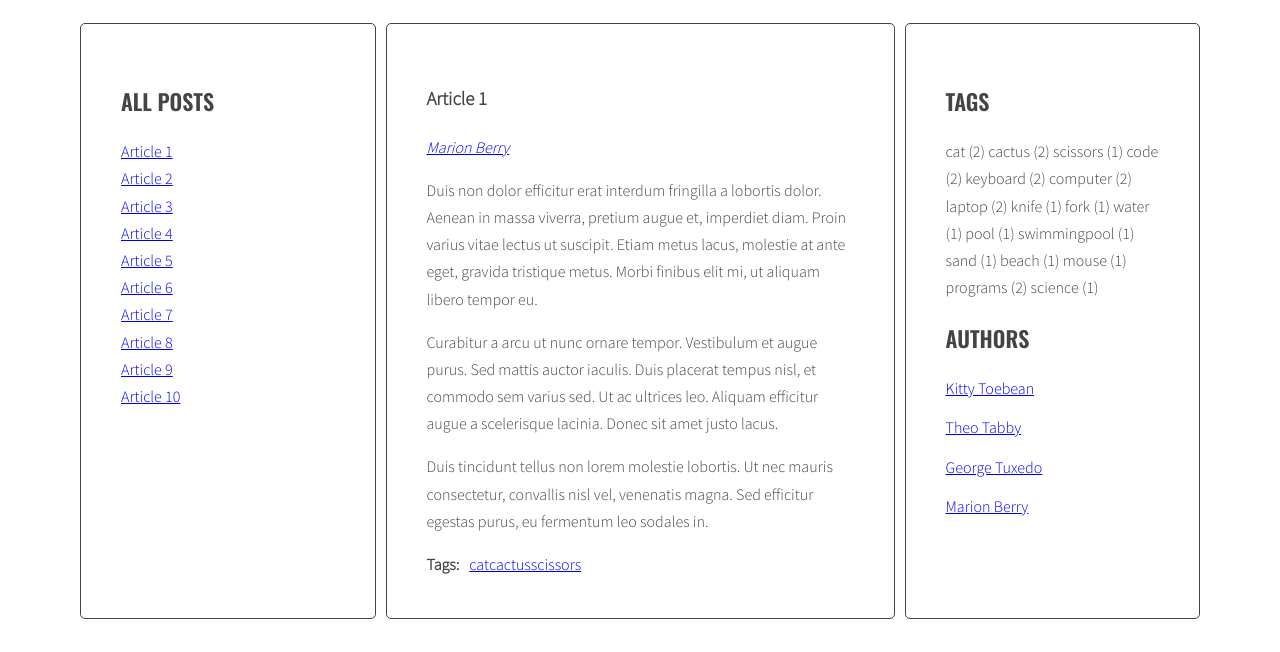
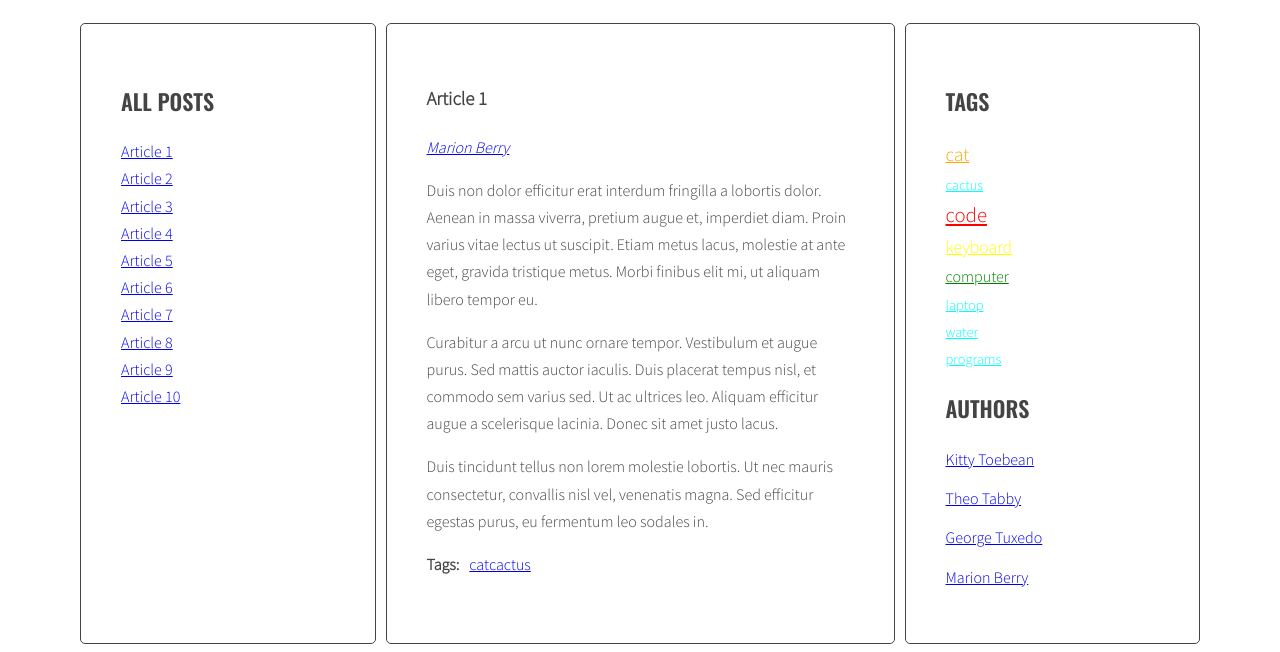
Before and after one commit to Lewiix/javascript-blog, a website: page index.html in a window 1280 px wide. Shown: the part 220-872 px from the top of the page. Before the commit the page ends 847 px from the top, so only its background shows below. Drawn offline with nearby package versions, Linux system fonts and the light colour scheme.

Commit message:
Add CalculateTagClass and add tag-size style

```diff
--- a/index.html
+++ b/index.html
@@ -18,7 +18,7 @@
               </ul>
             </aside>
             <section class="posts">
-              <article class="post active" id="article-1" data-tags="cat cactus scissors"  data-author="Marion Berry">
+              <article class="post active" id="article-1" data-tags="cat cactus"  data-author="Marion Berry">
                 <h3 class="post-title">Article 1</h3>
                 <p class="post-author"></p>
                 <div class="post-content">
@@ -60,7 +60,7 @@
                   </ul>
                 </div>
               </article>
-              <article class="post" id="article-4" data-tags="knife fork" data-author="Kitty Toebean">
+              <article class="post" id="article-4" data-tags="cat computer" data-author="Kitty Toebean">
                 <h3 class="post-title">Article 4</h3>
                 <p class="post-author"></p>
                 <div class="post-content">
@@ -74,7 +74,7 @@
                   </ul>
                 </div>
               </article>
-              <article class="post" id="article-5" data-tags="computer" data-author="Marion Berry">
+              <article class="post" id="article-5" data-tags=" cat computer code keyboard" data-author="Marion Berry">
                 <h3 class="post-title">Article 5</h3>
                 <p class="post-author"></p>
                 <div class="post-content">
@@ -88,7 +88,7 @@
                   </ul>
                 </div>
               </article>
-              <article class="post" id="article-6" data-tags="cat cactus" data-author="George Tuxedo">
+              <article class="post" id="article-6" data-tags="cat cactus water code" data-author="George Tuxedo">
                 <h3 class="post-title">Article 6</h3>
                 <p class="post-author"></p>
                 <div class="post-content">
@@ -102,7 +102,7 @@
                   </ul>
                 </div>
               </article>
-              <article class="post" id="article-7" data-tags="water pool swimmingpool sand beach" data-author="Kitty Toebean">
+              <article class="post" id="article-7" data-tags="cat code" data-author="Kitty Toebean">
                 <h3 class="post-title">Article 7</h3>
                 <p class="post-author"></p>
                 <div class="post-content">
@@ -116,7 +116,7 @@
                   </ul>
                 </div>
               </article>
-              <article class="post" id="article-8" data-tags="mouse keyboard" data-author="Theo Tabby">
+              <article class="post" id="article-8" data-tags="keyboard code" data-author="Theo Tabby">
                 <h3 class="post-title">Article 8</h3>
                 <p class="post-author"></p>
                 <div class="post-content">
@@ -130,7 +130,7 @@
                   </ul>
                 </div>
               </article>
-              <article class="post" id="article-9" data-tags="programs science" data-author="Marion Berry">
+              <article class="post" id="article-9" data-tags="programs keyboard" data-author="Marion Berry">
                 <h3 class="post-title">Article 9</h3>
                 <p class="post-author"></p>
                 <div class="post-content">
--- a/js/script.js
+++ b/js/script.js
@@ -35,7 +35,9 @@ const optArticleSelector = '.post',
   optTitleListSelector = '.titles',
   optArticleTagsSelector = '.post-tags .list',
   optAuthorSelector = '.post-author',
-  optTagsListSelector = '.tags.list';
+  optTagsListSelector = '.tags.list',
+  optCloudClassCount = 5,
+  optCloudClassPrefix = 'tag-size-';
 
 function generateTitleLinks(customSelector = '') {
 
@@ -72,7 +74,7 @@ for (let link of links) {
   link.addEventListener('click', titleClickHandler);
 }
 function calculateTagsParams (tags) {
-  const params = {max: 0, min: 99999}
+  const params = {max: 0, min: 99999};
   console.log(params);
   for (let tag in tags) {
     console.log(tag + ' is used ' + tags[tag] + ' times');
@@ -85,6 +87,14 @@ function calculateTagsParams (tags) {
     }
   }
   return params;
+}
+function calculateTagClass (count, params) {
+  const normalizedCount = count - params.min;
+  const normalizedMax = params.max - params.min;
+  const percentage = normalizedCount / normalizedMax;
+  const classNumber = Math.floor( percentage * (optCloudClassCount - 1) + 1);
+  console.log ( classNumber);
+  return optCloudClassPrefix + classNumber;
 }
 function generateTags() {
   /* [NEW] create a new variable allTags with an empty object */
@@ -119,6 +129,7 @@ function generateTags() {
         allTags[tag] = 1;
       } else {
         allTags[tag]++;
+        console.log(allTags);
       }
     /* END LOOP: for each tag */
     }
@@ -135,11 +146,15 @@ function generateTags() {
   console.log('tagsParams', tagsParams);
   /* [MEW] create variable for all links HTML code */
   let allTagsHTML ='';
+
   /*[NEW] START LOOP: for each tag in allTags */
   for (let tag in allTags) {
     /*[NEW] generate code of a linnk and add it to allTagsHTML*/
-    allTagsHTML += tag + ' (' + allTags[tag] + ') ';
-
+    const tagLinkHTML = '<li><a class="' + calculateTagClass(allTags[tag], tagsParams) + '" href="#' + tag + '">' + tag + '</a></li>';
+    console.log('taglinkHTML', tagLinkHTML);
+    allTagsHTML += tagLinkHTML;
+    /*tag + ' (' + allTags[tag] + ') ';*/
+    console.log(allTagsHTML);
   }
   console.log(allTagsHTML);
   console.log(allTags);
--- a/sass/style.scss
+++ b/sass/style.scss
@@ -118,3 +118,20 @@ body {
     margin: 0 10px 0 0;
   }
 }
+
+/* Tag Size */
+.tag-size-1 {
+  font-size:120%;
+}
+.tag-size-2 {
+  font-size: 140%;
+}
+.tag-size-3 {
+  font-size: 160%;
+}
+.tag-size-4 {
+  font-size: 180%;
+}
+.tag-size-5 {
+  font-size: 200%;
+}
```
Also changed, not shown: css/style.css, 1 other file.
